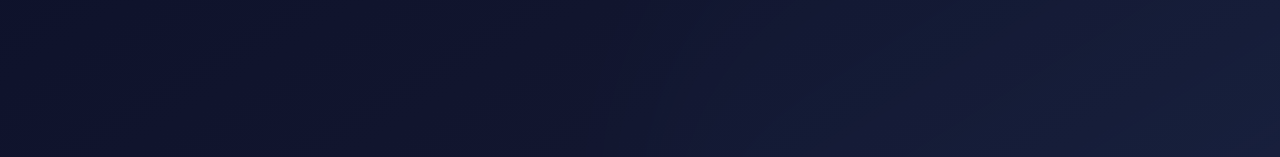
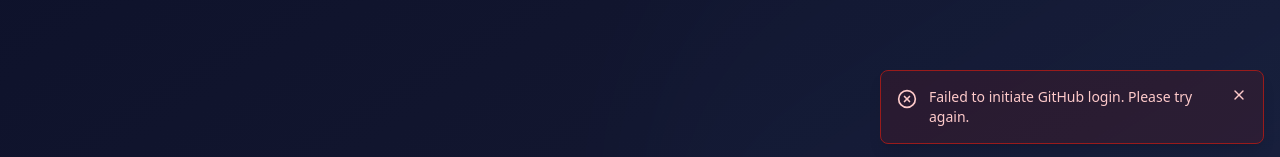
Before and after one commit to Kedar-1118/openSourceMatchmaker, a React (Vite) app in the folder frontend/: page /login in a window 1280 px wide. Both pictures are taken after a click on the button "Continue with GitHub". Shown: the part 640-797 px from the top of the page. Built offline with nearby package versions, Linux system fonts and the light colour scheme; no server answers.

Commit message:
addition of toasts in place of alert

```diff
--- a/frontend/src/App.jsx
+++ b/frontend/src/App.jsx
@@ -17,6 +17,7 @@ import Issues from './pages/Issues';
 
 // Components
 import Navbar from './components/Navbar';
+import Toast from './components/Toast';
 
 // Create a client
 const queryClient = new QueryClient({
@@ -113,6 +114,7 @@ function App() {
             {/* Default Route */}
             <Route path="*" element={<Navigate to="/" replace />} />
           </Routes>
+          <Toast />
         </div>
       </BrowserRouter>
     </QueryClientProvider>
--- /dev/null
+++ b/frontend/src/components/Toast.jsx
@@ -0,0 +1,71 @@
+import { X, CheckCircle, XCircle, AlertCircle, Info } from 'lucide-react';
+import useToastStore from '../store/toastStore';
+
+const Toast = () => {
+    const { toasts, removeToast } = useToastStore();
+
+    const getIcon = (type) => {
+        switch (type) {
+            case 'success':
+                return <CheckCircle className="w-5 h-5" />;
+            case 'error':
+                return <XCircle className="w-5 h-5" />;
+            case 'warning':
+                return <AlertCircle className="w-5 h-5" />;
+            case 'info':
+            default:
+                return <Info className="w-5 h-5" />;
+        }
+    };
+
+    const getColors = (type) => {
+        switch (type) {
+            case 'success':
+                return 'bg-green-50 dark:bg-green-900/20 border-green-200 dark:border-green-800 text-green-800 dark:text-green-200';
+            case 'error':
+                return 'bg-red-50 dark:bg-red-900/20 border-red-200 dark:border-red-800 text-red-800 dark:text-red-200';
+            case 'warning':
+                return 'bg-yellow-50 dark:bg-yellow-900/20 border-yellow-200 dark:border-yellow-800 text-yellow-800 dark:text-yellow-200';
+            case 'info':
+            default:
+                return 'bg-blue-50 dark:bg-blue-900/20 border-blue-200 dark:border-blue-800 text-blue-800 dark:text-blue-200';
+        }
+    };
+
+    if (toasts.length === 0) return null;
+
+    return (
+        <div className="fixed bottom-4 right-4 z-50 flex flex-col gap-2 max-w-sm">
+            {toasts.map((toast) => (
+                <div
+                    key={toast.id}
+                    className={`
+            flex items-start gap-3 p-4 rounded-lg border shadow-lg
+            animate-slide-in-right transition-all duration-300
+            ${getColors(toast.type)}
+          `}
+                >
+                    <div className="flex-shrink-0 mt-0.5">
+                        {getIcon(toast.type)}
+                    </div>
+
+                    <div className="flex-1 min-w-0">
+                        <p className="text-sm font-medium break-words">
+                            {toast.message}
+                        </p>
+                    </div>
+
+                    <button
+                        onClick={() => removeToast(toast.id)}
+                        className="flex-shrink-0 hover:opacity-70 transition-opacity"
+                        aria-label="Close notification"
+                    >
+                        <X className="w-4 h-4" />
+                    </button>
+                </div>
+            ))}
+        </div>
+    );
+};
+
+export default Toast;
--- a/frontend/src/index.css
+++ b/frontend/src/index.css
@@ -54,6 +54,23 @@
 
 .ocean-text {
   animation: ocean-shimmer 3s infinite;
+}
+
+/* Toast slide-in animation */
+@keyframes slide-in-right {
+  from {
+    transform: translateX(100%);
+    opacity: 0;
+  }
+
+  to {
+    transform: translateX(0);
+    opacity: 1;
+  }
+}
+
+.animate-slide-in-right {
+  animation: slide-in-right 0.3s ease-out;
 }
 
 /* Card gradient effects */
--- a/frontend/src/pages/Login.jsx
+++ b/frontend/src/pages/Login.jsx
@@ -4,11 +4,13 @@ import { Github, GitBranch, Code2, Users, Star, ArrowLeft } from 'lucide-react';
 import useAuthStore from '../store/authStore';
 import { authService } from '../services/api';
 import useThemeStore from '../store/themeStore';
+import useToastStore from '../store/toastStore';
 
 const Login = () => {
     const navigate = useNavigate();
     const { isAuthenticated } = useAuthStore();
     const { theme } = useThemeStore();
+    const toast = useToastStore();
 
     useEffect(() => {
         if (isAuthenticated) {
@@ -30,7 +32,7 @@ const Login = () => {
             await authService.initiateGitHubAuth();
         } catch (error) {
             console.error('Login error:', error);
-            alert('Failed to initiate GitHub login. Please try again.');
+            toast.error('Failed to initiate GitHub login. Please try again.');
         }
     };
 
--- a/frontend/src/pages/Profile.jsx
+++ b/frontend/src/pages/Profile.jsx
@@ -12,6 +12,7 @@ import {
     useProfileContributions
 } from '../hooks/useApi';
 import useThemeStore from '../store/themeStore';
+import useToastStore from '../store/toastStore';
 
 const Profile = () => {
     const { data: summaryData, isLoading: summaryLoading } = useProfileSummary();
@@ -20,6 +21,7 @@ const Profile = () => {
     const { data: contributionsData } = useProfileContributions();
     const updateTechStackMutation = useUpdateTechStack();
     const { theme } = useThemeStore();
+    const toast = useToastStore();
 
     const [searchTerm, setSearchTerm] = useState('');
     const [languageFilter, setLanguageFilter] = useState('all');
@@ -91,10 +93,10 @@ const Profile = () => {
     const handleSaveTechStack = async () => {
         try {
             await updateTechStackMutation.mutateAsync(customTechnologies);
-            alert('Tech stack saved successfully!');
+            toast.success('Tech stack saved successfully!');
         } catch (error) {
             console.error('Failed to save tech stack:', error);
-            alert('Failed to save tech stack. Please try again.');
+            toast.error('Failed to save tech stack. Please try again.');
         }
     };
 
--- /dev/null
+++ b/frontend/src/store/toastStore.js
@@ -0,0 +1,53 @@
+import { create } from 'zustand';
+
+const useToastStore = create((set) => ({
+    toasts: [],
+
+    addToast: (toast) => {
+        const id = Date.now() + Math.random();
+        const newToast = {
+            id,
+            type: toast.type || 'info', // success, error, warning, info
+            message: toast.message,
+            duration: toast.duration || 3000,
+        };
+
+        set((state) => ({
+            toasts: [...state.toasts, newToast]
+        }));
+
+        // Auto remove after duration
+        setTimeout(() => {
+            set((state) => ({
+                toasts: state.toasts.filter((t) => t.id !== id)
+            }));
+        }, newToast.duration);
+
+        return id;
+    },
+
+    removeToast: (id) => {
+        set((state) => ({
+            toasts: state.toasts.filter((t) => t.id !== id)
+        }));
+    },
+
+    // Convenience methods
+    success: (message, duration) => {
+        return useToastStore.getState().addToast({ type: 'success', message, duration });
+    },
+
+    error: (message, duration) => {
+        return useToastStore.getState().addToast({ type: 'error', message, duration });
+    },
+
+    warning: (message, duration) => {
+        return useToastStore.getState().addToast({ type: 'warning', message, duration });
+    },
+
+    info: (message, duration) => {
+        return useToastStore.getState().addToast({ type: 'info', message, duration });
+    },
+}));
+
+export default useToastStore;
```
